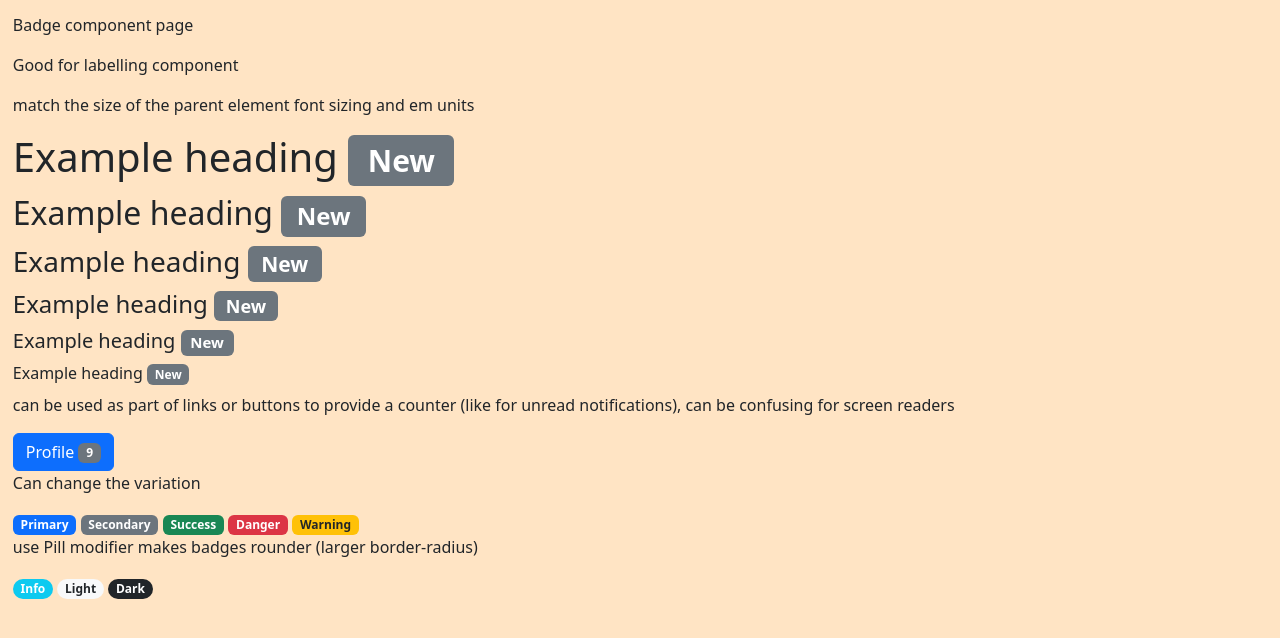
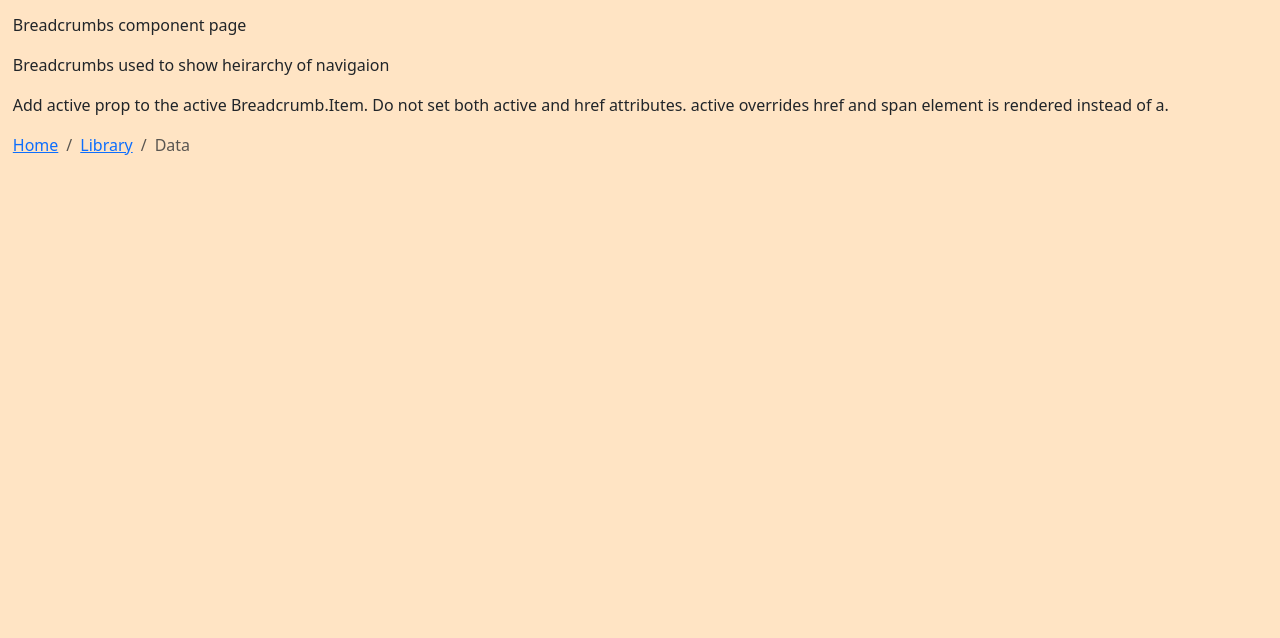
Before and after one commit to Beckster6211/Bootstrap-practice, a React (Create React App) app: page / in a window 1280 px wide. Shown: the top 638 px of the page. Built offline with nearby package versions, Linux system fonts and the light colour scheme.

Commit message:
breadcrumbs done

```diff
--- a/src/App.js
+++ b/src/App.js
@@ -6,6 +6,7 @@ import ComNavbar from './Components/Navbar';
 import ComAcordion from './Components/Accordion';
 import ComAlert from './Components/Alert';
 import ComBadge from './Components/Badge';
+import ComBreadCrumbs from './Components/Breadcrumb';
 
 
 function App() {
@@ -16,7 +17,8 @@ function App() {
       {/* <ComNavbar/> */}
       {/* <ComAcordion/> */}
       {/* <ComAlert/> */}
-      <ComBadge/>
+      {/* <ComBadge/> */}
+      <ComBreadCrumbs/>
     </div>
   );
 }
--- /dev/null
+++ b/src/Components/Breadcrumb.js
@@ -0,0 +1,22 @@
+import React from "react"
+
+import Breadcrumb from 'react-bootstrap/Breadcrumb';
+
+function ComBreadCrumbs(){
+    return (
+        <div>
+            <p>Breadcrumbs component page</p>
+            <p>Breadcrumbs used to show heirarchy of navigaion</p>
+            <p>Add active prop to the active Breadcrumb.Item. Do not set both active and href attributes. active overrides href and span element is rendered instead of a.</p>
+            <Breadcrumb>
+      <Breadcrumb.Item href="#">Home</Breadcrumb.Item>
+      <Breadcrumb.Item href="https://getbootstrap.com/docs/4.0/components/breadcrumb/">
+        Library
+      </Breadcrumb.Item>
+      <Breadcrumb.Item active>Data</Breadcrumb.Item>
+    </Breadcrumb>
+        </div>
+    )
+}
+
+export default ComBreadCrumbs
```
